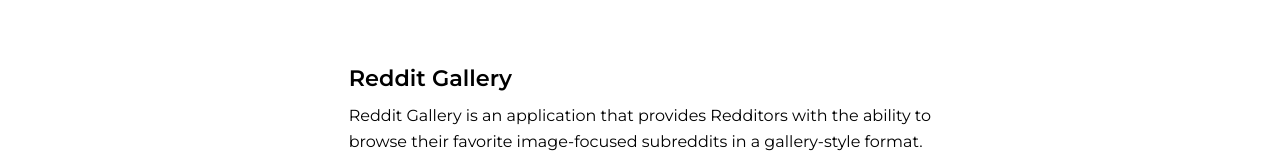
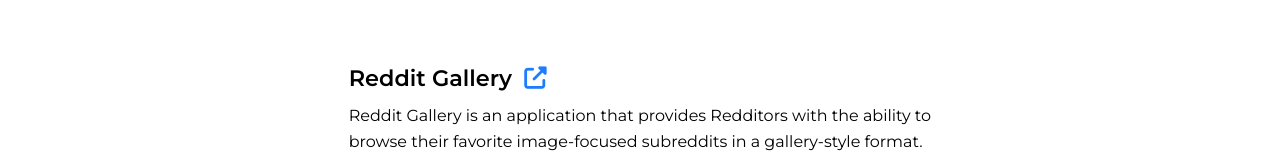
Before and after one commit to MitchellWilson01/portfolio-website, a React (Create React App) app: page /projects in a window 1280 px wide. Shown: the part 141-295 px from the top of the page. Built offline with nearby package versions, Linux system fonts and the light colour scheme.

Commit message:
links added to projects page

```diff
--- a/src/pages/Projects/Projects.js
+++ b/src/pages/Projects/Projects.js
@@ -9,7 +9,11 @@
         <div className="projects">
             <h1>Projects</h1>
             <div className="project">
-                <h2>Reddit Gallery</h2>
+                <h2>Reddit Gallery &nbsp;
+                    <a className="link" href="https://redditgallery.netlify.app" target="_blank" rel="noreferrer">
+                        <i className="fas fa-external-link-alt"></i>
+                    </a>
+                </h2>
                 <p>Reddit Gallery is an application that provides Redditors
                 with the ability to browse their favorite image-focused
                 subreddits in a gallery-style format. It works by retreiving
@@ -19,7 +23,12 @@
             </div>
 
             <div className="project">
-                <h2>Atom Notebook</h2>
+                <h2>
+                    Atom Notebook &nbsp;
+                    <a className="link" href="https://atomnotebook.netlify.app" target="_blank" rel="noreferrer">
+                        <i className="fas fa-external-link-alt"></i>
+                    </a>
+                </h2>
                 <p>This is my most recent project that I am still
                 building, however its core functionality is already there. It
                 is a mobile-first productivity application that allows
--- a/src/pages/Projects/Projects.scss
+++ b/src/pages/Projects/Projects.scss
@@ -34,6 +34,11 @@
 
     .atom {
         width: 49.5%;
-        height: auto;
+        object-fit: scale-down;
+        min-height: 0;
+    }
+
+    a {
+        color: $blue;
     }
 }
```
